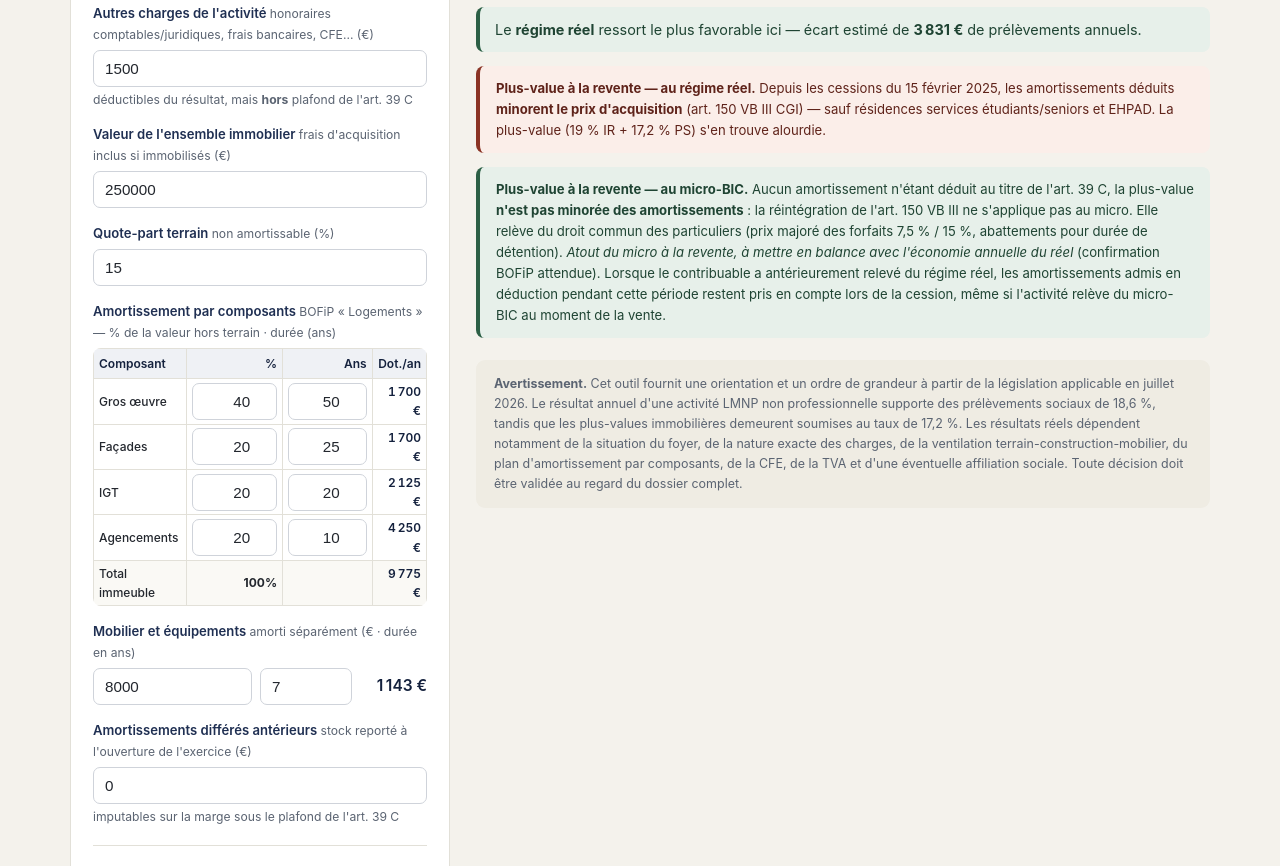
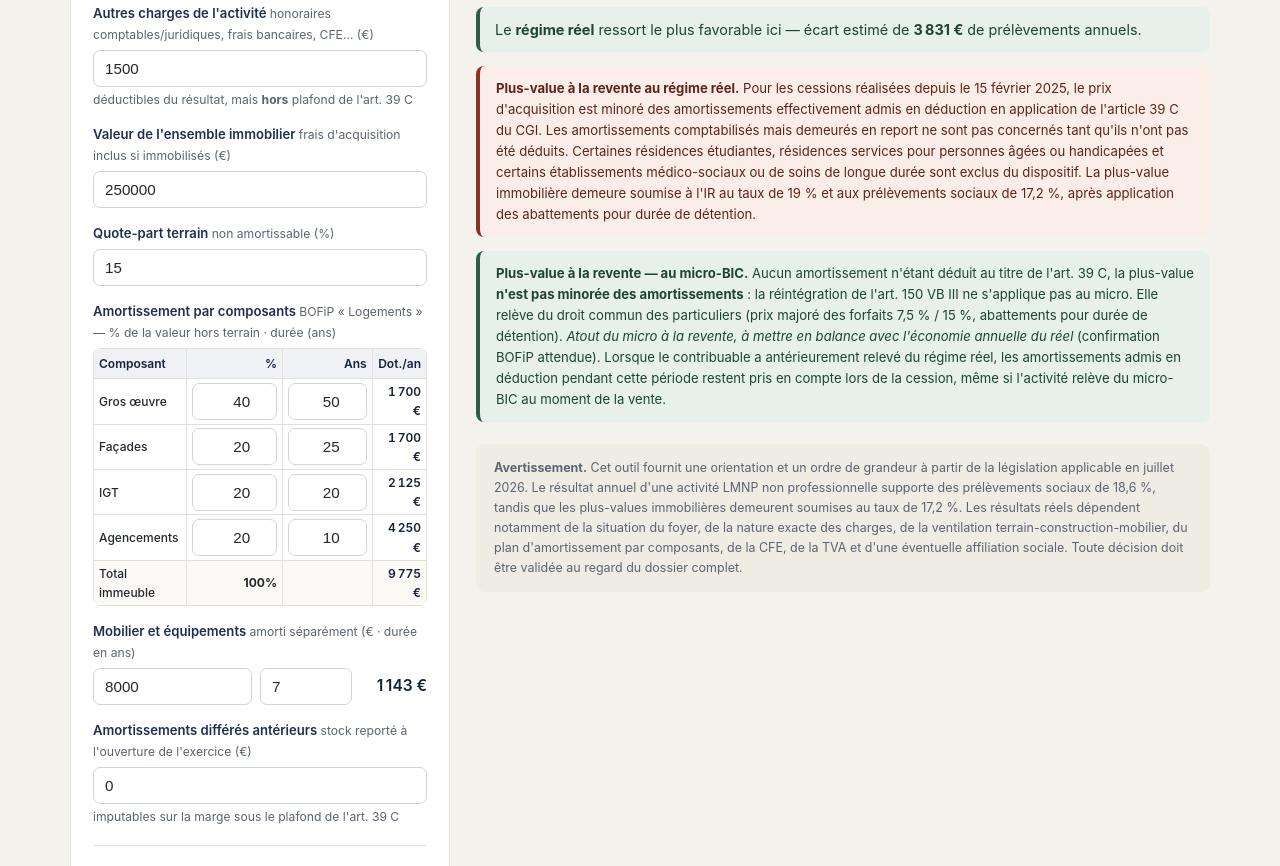
Before and after one commit to Benjaminhofman/LMNP-SIMUL, a plain HTML site: page index.html in a window 1280 px wide. Shown: the part 970-1836 px from the top of the page. Drawn offline with Linux system fonts and the light colour scheme.

Commit message:
Update index.html

```diff
--- a/index.html
+++ b/index.html
@@ -617,9 +617,10 @@ function render(){
   // Alerte plus-value — distincte réel / micro
   if(!r.qualif.lmp){
     notes += '<div class="note pv">'
-      + '<b>Plus-value à la revente — au régime réel.</b> Depuis les cessions du 15 février 2025, les amortissements déduits '
-      + '<b>minorent le prix d\'acquisition</b> (art. 150 VB III CGI) — sauf résidences services étudiants/seniors et EHPAD. '
-      + 'La plus-value (19 % IR + 17,2 % PS) s\'en trouve alourdie.</div>';
+      + '<b>Plus-value à la revente au régime réel.</b> Pour les cessions réalisées depuis le 15 février 2025, le prix d\'acquisition est minoré des amortissements effectivement admis en déduction en application de l\'article 39 C du CGI. '
+      + 'Les amortissements comptabilisés mais demeurés en report ne sont pas concernés tant qu\'ils n\'ont pas été déduits. '
+      + 'Certaines résidences étudiantes, résidences services pour personnes âgées ou handicapées et certains établissements médico-sociaux ou de soins de longue durée sont exclus du dispositif. '
+      + 'La plus-value immobilière demeure soumise à l\'IR au taux de 19 % et aux prélèvements sociaux de 17,2 %, après application des abattements pour durée de détention.</div>';
     if(f.microPossible){
       notes += '<div class="note ok">'
         + '<b>Plus-value à la revente — au micro-BIC.</b> Aucun amortissement n\'étant déduit au titre de l\'art. 39 C, '
```
